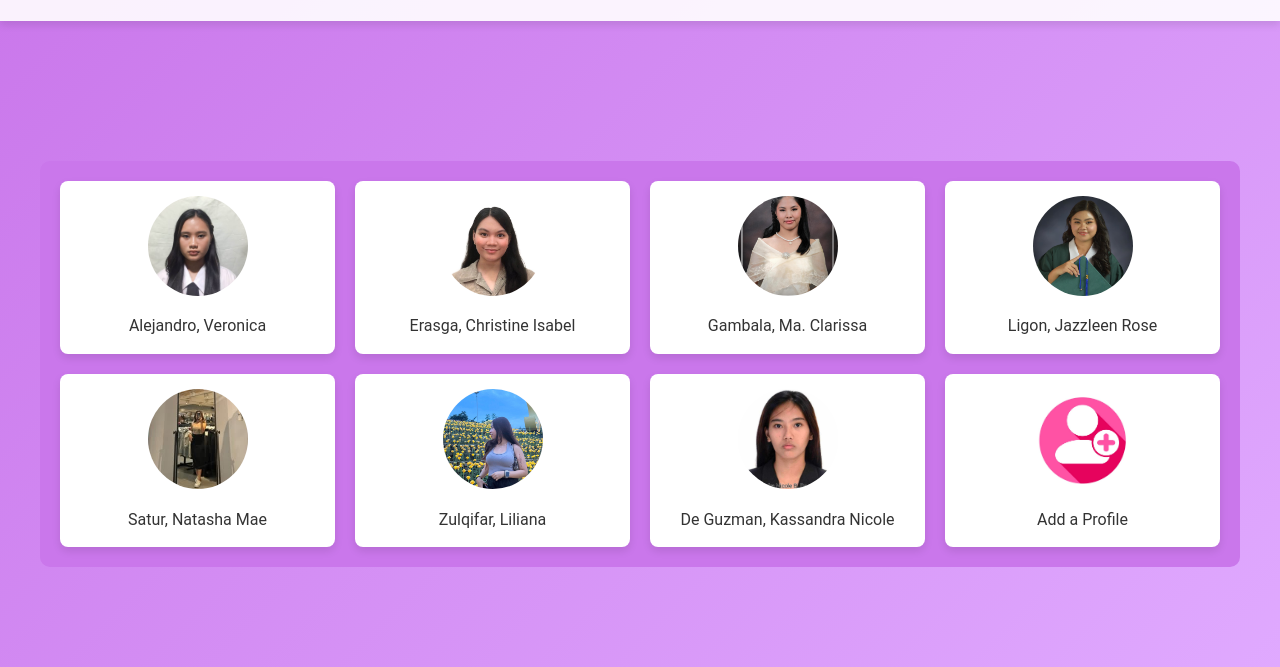
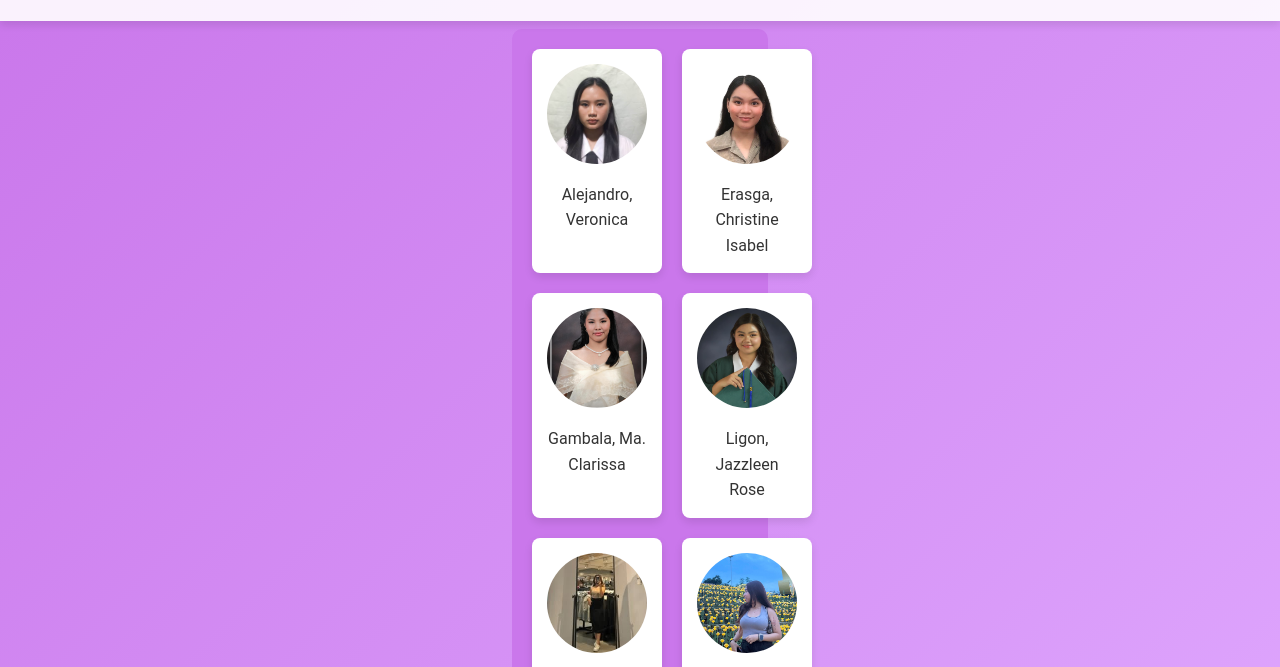
Before and after one commit to LeeannJames/The-Code-Crafters, a plain HTML site: page profilelist.html in a window 1280 px wide. Shown: the part 101-768 px from the top of the page. Drawn offline with Linux system fonts and the light colour scheme.

Commit message:
Update style.css

```diff
--- a/style.css
+++ b/style.css
@@ -51,9 +51,9 @@ header nav ul li a:hover {
 /* Container and Item Styles */
 .container {
     display: grid;
-    grid-template-columns: repeat(4, 1fr);
+    grid-template-columns: repeat(2, 1fr);
     gap: 20px;
-    width: 100%;
+    width: 20%;
     max-width: 1200px;
     background-color: #ca77eb; /* Matches the body background */
     padding: 20px;
```
